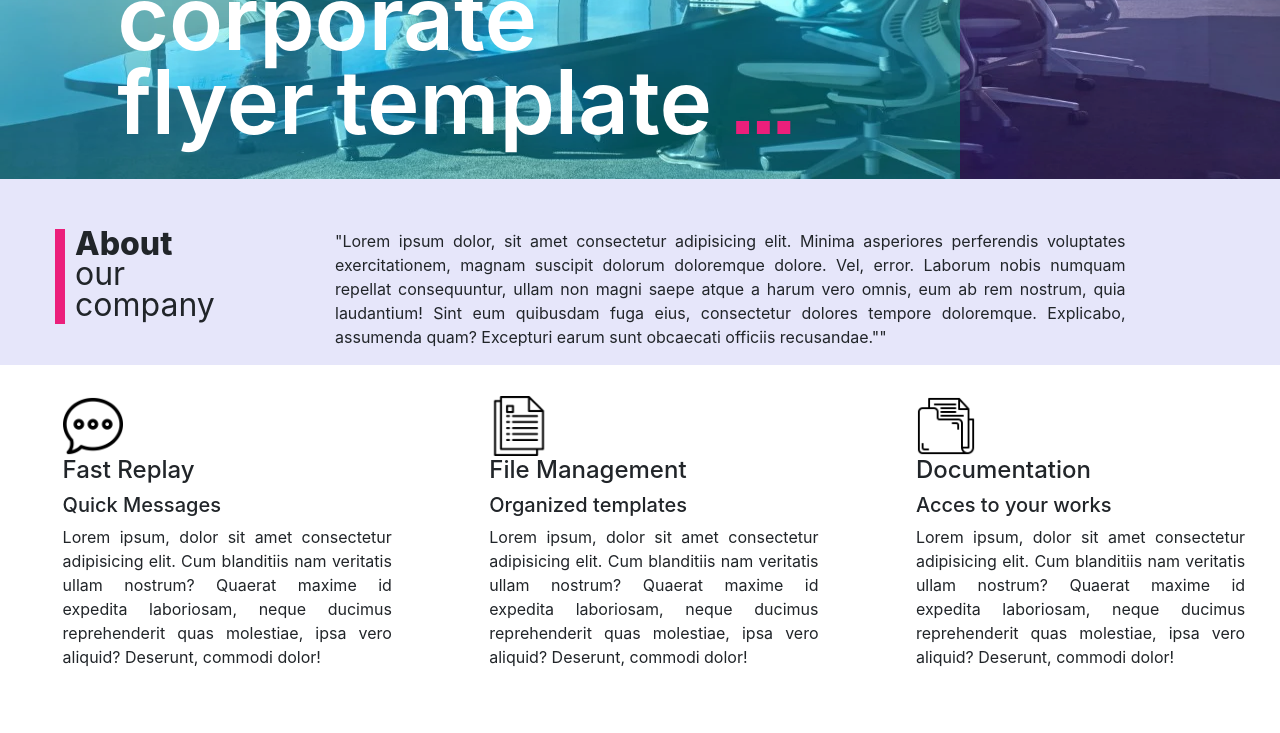
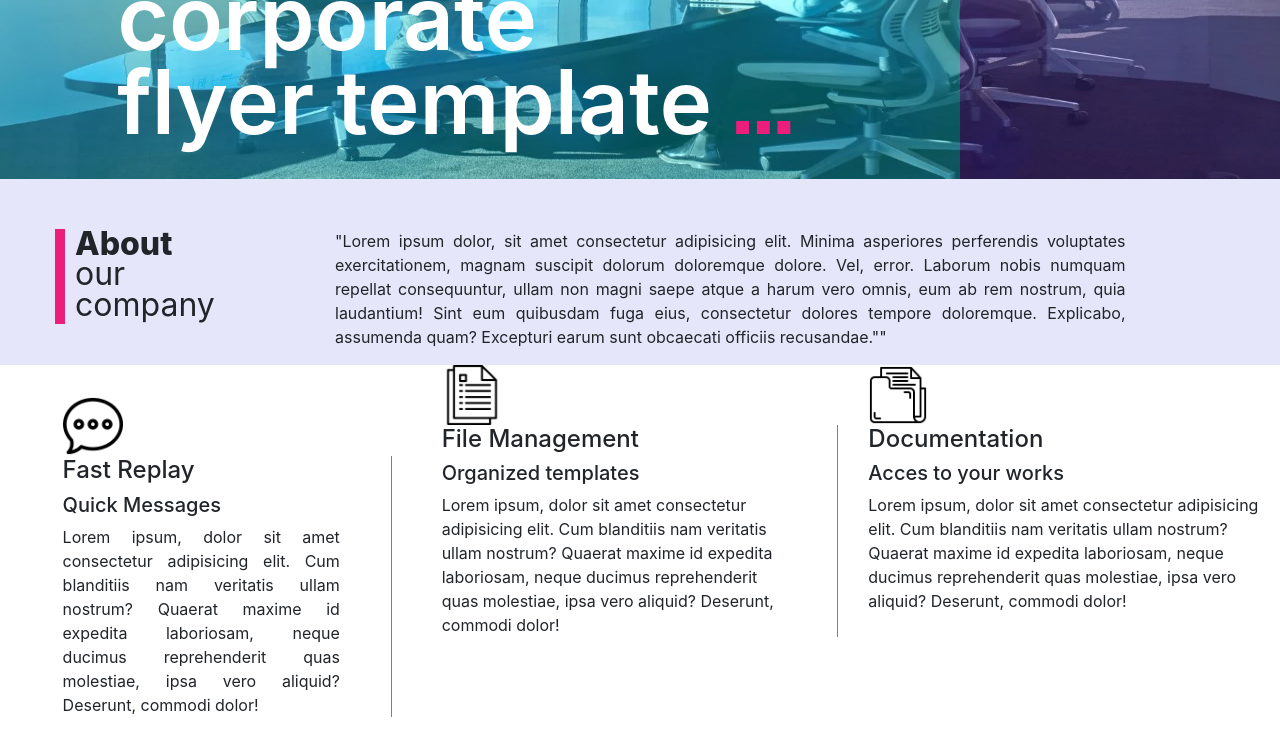
Before and after one commit to vasoya-nihal/4layout, a plain HTML site: page index.html in a window 1280 px wide. Shown: the part 522-1255 px from the top of the page. Before the commit the page ends 1207 px from the top, so only its background shows below. Drawn offline with nearby package versions, Linux system fonts and the light colour scheme.

```diff
--- a/index.html
+++ b/index.html
@@ -102,34 +102,36 @@
                     <div class="logo1">
                         <img src="images/chat1.png" alt="">
                     </div>
-                    <div class="frtext">
+                    <div class="frtext" style="border-right: 1px solid gray; padding-right: 51px;">
                         <h4>Fast Replay </h4>
                          <h5>   Quick Messages </h5>
 
                         <p>
                          Lorem ipsum, dolor sit amet consectetur adipisicing elit. Cum blanditiis nam veritatis ullam nostrum? Quaerat maxime id expedita laboriosam, neque ducimus reprehenderit quas molestiae, ipsa vero aliquid? Deserunt, commodi dolor!
+                         <div class="redline1"></div>
                         </p>
                     </div>
                 </div>
             </div>
             <div class="col-sm-4">
 
-                <div class="content1">
+                <div class="content2">
                     <div class="logo1">
                         <img src="images/document1.png" alt="">
                     </div>
-                    <div class="frtext">
+                    <div class="frtext" style="border-right: 1px solid gray; padding-right: 51px;">
                         <h4>File Management</h4>
                          <h5> Organized templates</h5>
                         <p>
                          Lorem ipsum, dolor sit amet consectetur adipisicing elit. Cum blanditiis nam veritatis ullam nostrum? Quaerat maxime id expedita laboriosam, neque ducimus reprehenderit quas molestiae, ipsa vero aliquid? Deserunt, commodi dolor!
+                         <div class="redline2"></div>
                         </p>
                     </div>
                 </div>
             </div>
             <div class="col-sm-4">
 
-                <div class="content1">
+                <div class="content3">
                     <div class="logo1">
                         <img src="images/folder1.png" alt="">
                     </div>
@@ -138,6 +140,7 @@
                          <h5> Acces to your works</h5>
                         <p>
                          Lorem ipsum, dolor sit amet consectetur adipisicing elit. Cum blanditiis nam veritatis ullam nostrum? Quaerat maxime id expedita laboriosam, neque ducimus reprehenderit quas molestiae, ipsa vero aliquid? Deserunt, commodi dolor!
+                         <div class="redline3"></div>
                         </p>
                     </div>
                 </div>
```
